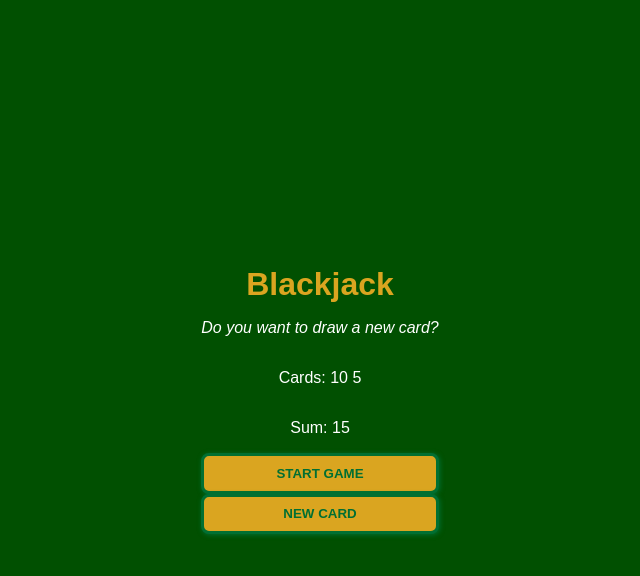
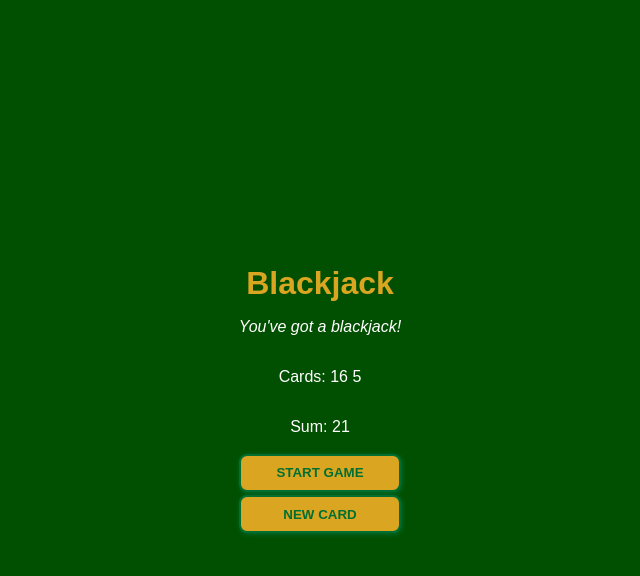
Before and after one commit to Isaacayomi/JS-Tutorial-Scrimba-, a plain HTML site: page blackjack.html in a window 1280 px wide. Both pictures are taken after a click on the button "START GAME". Shown: the whole page, without its empty margins (320-960 px from the left). Drawn offline with Linux system fonts and the light colour scheme.

Commit message:
updated files

```diff
--- a/blackjack.css
+++ b/blackjack.css
@@ -30,10 +30,11 @@ p{
 button{
     padding:0.6rem;
     background-color:goldenrod;
-    border:3px solid #016f32;
+    border:2px solid #016f32;
     box-shadow:1px 1px 5px #016f32;
     color:#016f32;
     border-radius:0.5rem;
     font-weight:bolder;
     text-transform: uppercase;
+    margin-block:0.1rem;
 }
--- a/script.js
+++ b/script.js
@@ -182,18 +182,19 @@
 // console.log(isAlive);
 
 
-let firstCard = 10;
-let secondCard = 5;
+let firstCard = 16; //Here, i hard coded the value of the first card
+let secondCard = 5; // and also the value of the second card
 let sum = firstCard + secondCard;
 let hasBlackJack = false;
 let isAlive = true;
-let message = " ";
+let message = " "; //Created a message variable
 let messageEl = document.querySelector("#message-el");
 let sumEl = document.querySelector("#sum-el");
 let CardEl = document.querySelector("#card-el");
 
 
-function startGame(){
+// RENDERING OUT THE CURRENT STATE OF THE GAME.
+function renderGame(){
 sumEl.textContent = "Sum: " + sum;
 CardEl.textContent = "Cards: " + firstCard + " " + secondCard;
     if (sum <= 20){
@@ -206,4 +207,13 @@ CardEl.textContent = "Cards: " + firstCard + " " + secondCard;
     messageEl.textContent = message
 };
 
-// STOPPED AT 2:14:15
+function startGame(){
+    renderGame();
+}
+
+// CREATING A NEW CARD FUNCTION AND RENDERING THE SUM TO THE SUM VARIABLE
+function newCard(){
+    let newCard = 8;
+    sum += newCard;
+    document.querySelector("#message-el").textContent = "Drawing a new card from the deck"
+}
```
Also changed, not shown: blackjack.html (line endings or trailing spaces).
